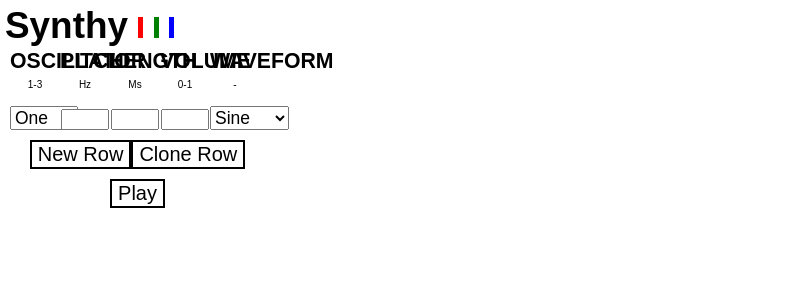
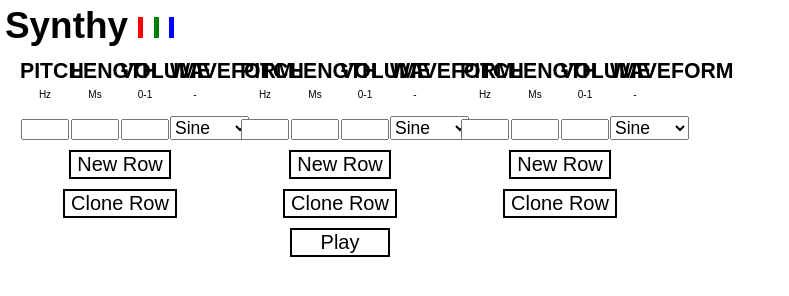
Before and after one commit to FilipNest/Synthy, a plain HTML site: page index.html in a window 1280 px wide. Shown: the whole page, without its empty margins (0-789 px from the left). Drawn offline with nearby package versions, Linux system fonts and the light colour scheme; a small style sheet from the web is missing.

Commit message:
Separate oscillator columns

```diff
--- a/client.js
+++ b/client.js
@@ -227,13 +227,16 @@ return "Synthy is playing";
 
 //Make a new row in the phrase builder
 
-$("#newrow").on("click",function(){
+$(".newrow").on("click",function(){
 
-$("#oscillator").append("<select><option value='1' selected='selected'>One</option><option value='2'>Two</option><option value='3'>Three</option></select>");
-$("#pitch").append("<input />");
-$("#length").append("<input />");
-$("#volume").append("<input />");
-$("#waveform").append("<select><option>Sine</option><option>Saw</option><option>Square</option></select>");
+var osc = $(this).parent().attr("id").replace("build", "");
+
+var osc = $("#build"+osc);
+
+$(osc).find(".pitch").append("<input />");
+$(osc).find(".length").append("<input />");
+$(osc).find(".volume").append("<input />");
+$(osc).find(".waveform").append("<select><option>Sine</option><option>Saw</option><option>Square</option></select>");
 
 });
 
@@ -249,25 +252,32 @@ synthy.startphrase = function(){
 
 synthy.final = false;
 
-//Get amount of rows
-
-var rows = $("#pitch input").length;
-
 synthy.seq = {};
 synthy.seq["1"] = [];
 synthy.seq["2"] = [];
 synthy.seq["3"] = [];
 
+var getdata = function(osc){
+
+var column = $("#build"+osc);
+
+var rows = $(column).find(".pitch input").length;
+
 for(i=0; i<rows; i+=1){
 
-var osc = $($("#oscillator select")[i]).val();
-var pitch = $($("#pitch input")[i]).val();
-var length = $($("#length input")[i]).val();
-var volume = $($("#volume input")[i]).val();
-var waveform = $($("#waveform select")[i]).attr("value");
+var pitch = $($(column).find(".pitch input")[i]).val();
+var length = $($(column).find(".length input")[i]).val();
+var volume = $($(column).find(".volume input")[i]).val();
+var waveform = $($(column).find(".waveform select")[i]).attr("value");
+
+if(pitch && length){
 synthy.seq[osc].push([parseInt(pitch),parseInt(length)]);
+}
+}
 
 }
+
+getdata(1); getdata(2); getdata(3);
 
 synthy.sequence(1,synthy.seq[1]);
 synthy.sequence(2,synthy.seq[2]);
--- a/index.html
+++ b/index.html
@@ -22,38 +22,88 @@
 <!-- Phrase Builder -->
 
 <form id="phrasebuilder">
+<div id="build1" class="buildcolumn">
 
-<section id="oscillator">
-<h3>Oscillator</h3>
-<label>1-3</label>
-<select><option value="1" selected="selected">One</option><option value="2">Two</option><option value="3">Three</option></select>
-</section>
-
-<section id="pitch">
+<section class="pitch">
 <h3>Pitch</h3>
 <label>Hz</label>
 <input />
 </section>
 
-<section id="length">
+<section class="length">
 <h3>Length</h3>
 <label>Ms</label>
 <input />
 </section>
 
-<section id="volume">
+<section class="volume">
 <h3>Volume</h3>
 <label>0-1</label>
 <input />
 </section>
 
-<section id="waveform">
+<section class="waveform">
 <h3>Waveform</h3>
 <label>-</label>
 <select><option>Sine</option><option>Saw</option><option>Square</option></select>
 </section>
-<button id="newrow" type="button">New Row</button><button type="button" id="clonerow">Clone Row</button><button type="button" id="play">Play</button>
+<button class="newrow" type="button">New Row</button><button type="button" class="clonerow">Clone Row</button>
+</div>
+<div id="build2" class="buildcolumn">
 
+<section class="pitch">
+<h3>Pitch</h3>
+<label>Hz</label>
+<input />
+</section>
+
+<section class="length">
+<h3>Length</h3>
+<label>Ms</label>
+<input />
+</section>
+
+<section class="volume">
+<h3>Volume</h3>
+<label>0-1</label>
+<input />
+</section>
+
+<section class="waveform">
+<h3>Waveform</h3>
+<label>-</label>
+<select><option>Sine</option><option>Saw</option><option>Square</option></select>
+</section>
+<button class="newrow" type="button">New Row</button><button type="button" class="clonerow">Clone Row</button>
+</div>
+<div id="build3" class="buildcolumn">
+
+<section class="pitch">
+<h3>Pitch</h3>
+<label>Hz</label>
+<input />
+</section>
+
+<section class="length">
+<h3>Length</h3>
+<label>Ms</label>
+<input />
+</section>
+
+<section class="volume">
+<h3>Volume</h3>
+<label>0-1</label>
+<input />
+</section>
+
+<section class="waveform">
+<h3>Waveform</h3>
+<label>-</label>
+<select><option>Sine</option><option>Saw</option><option>Square</option></select>
+</section>
+<button class="newrow" type="button">New Row</button><button type="button" class="clonerow">Clone Row</button>
+</div>
+<button type="button" id="play">Play</button>
 </form>
 
 <!-- Scripts -->
--- a/style.css
+++ b/style.css
@@ -10,7 +10,7 @@ h1 {font-size-adjust: 0.65; font-weight:bold; font-style:normal; display: inline
 #line2 {background-color:green;}
 #line3 {background-color:blue;}
 header {width:100%; padding:5px;}
-#phrasebuilder {position:absolute; width:255px; padding:10px; background-color:white;}
+#phrasebuilder {position:absolute; padding:10px; background-color:white;}
 #phrasebuilder {text-align: center;}
 #phrasebuilder section {width:50px; float:left; line-height:30px;}
 #phrasebuilder h3 {font-size:85%; text-transform: uppercase; margin:0px; line-height:5px;}
@@ -18,3 +18,5 @@ header {width:100%; padding:5px;}
 #phrasebuilder input {width:40px; margin:0 auto 0 auto;}
 #phrasebuilder select {font-family:"Los Alamos Pro Fat Man", sans-serif; font-size:70%;}
 #phrasebuilder button {font-family:"Los Alamos Pro Fat Man", sans-serif; background:white; border-style:solid; font-size:80%; cursor: pointer; margin-top:10px;}
+.buildcolumn {float:left; width:200px; margin:10px;}
+#play {clear:both; display:block; width:100px; margin:auto;}
```
